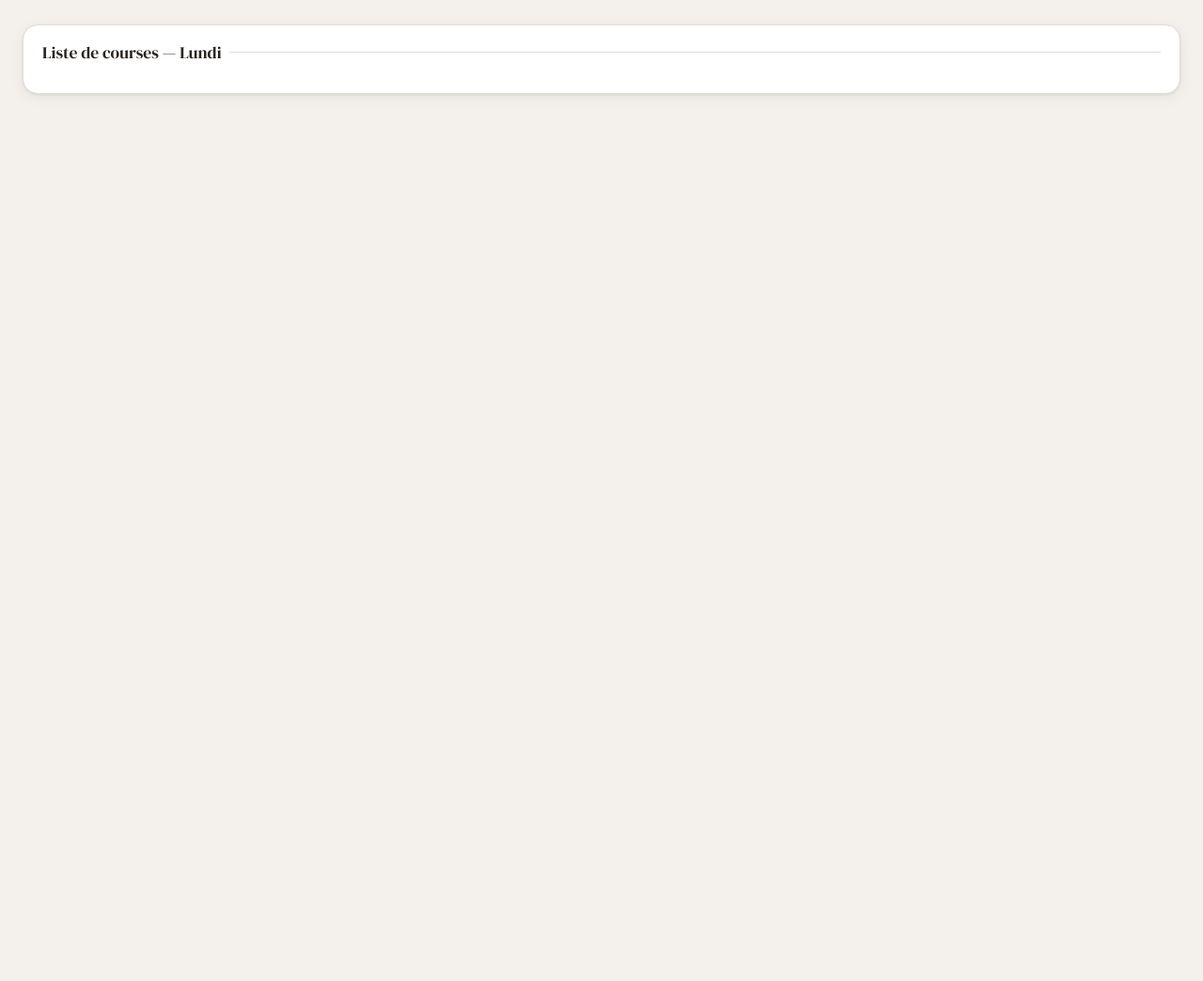
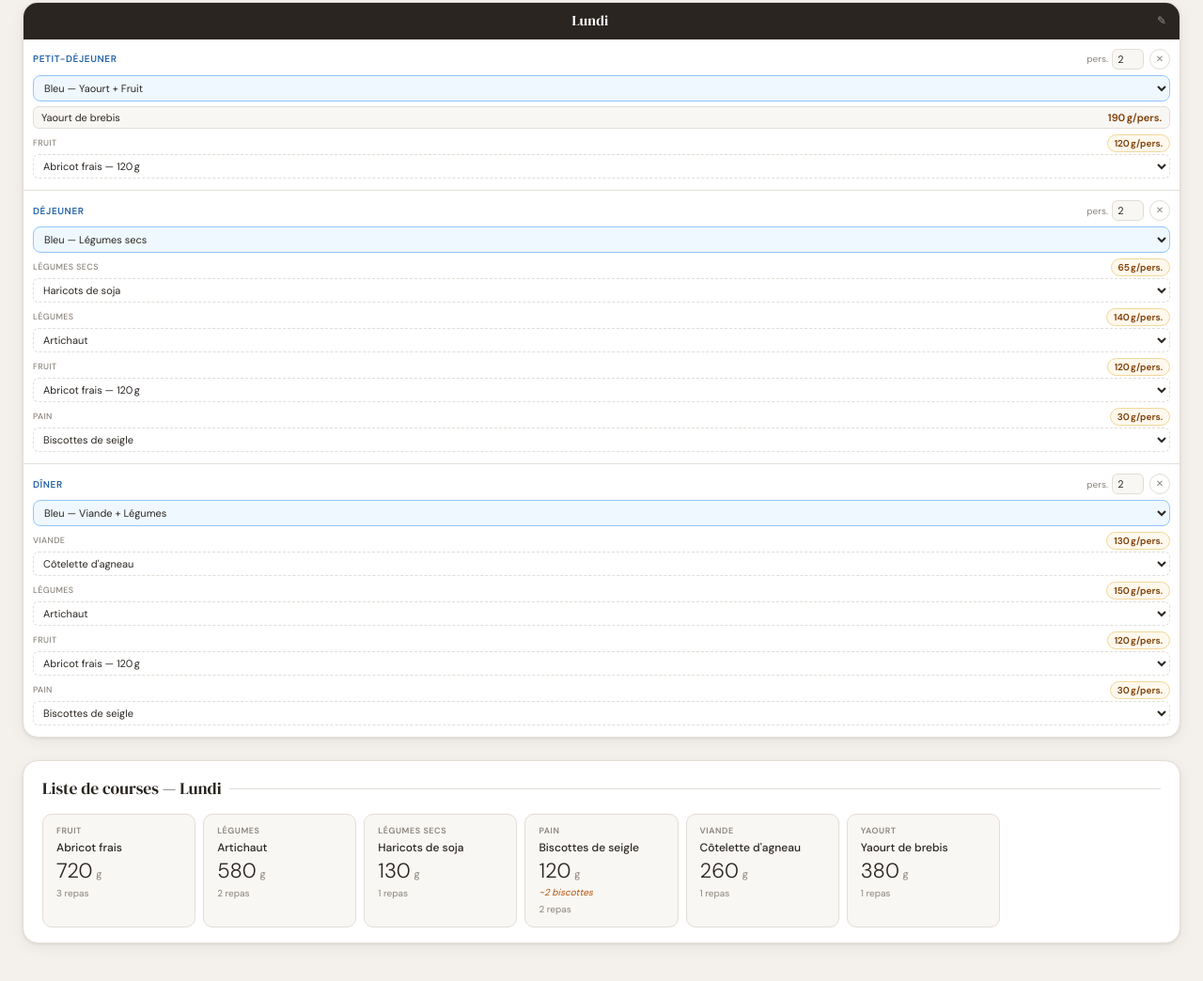
Before and after one commit to kalw/meal-plans, a website: page index.html in a window 1280 px wide. Shown: the part 296-1340 px from the top of the page at 94% size. Before the commit the page ends 800 px from the top, so only its background shows below. Drawn offline with Linux system fonts and the light colour scheme.

Commit message:
fix: defer state initialisation until after _initData resolves
DAYS was not yet populated when the inline state object was defined,
causing 'DAYS is not iterable' at page load.

Replaced the inline state literal with makeDefaultState() called
inside the Promise.all callback, after _initData() has populated DAYS.

```diff
--- a/index.html
+++ b/index.html
@@ -1268,7 +1268,10 @@
       return _core.activeList(phase, fam, state ? state.disabled : new Set());
     }
 
-    let state = {
+    let state;
+
+    function makeDefaultState() {
+      return {
         phase: '2',
         activeDays: [0],
         dayLabels: [...DAYS],
@@ -1281,6 +1284,7 @@
           }
         }))
       };
+    }
 
     function toggleIngr(fam, ing) {
       const key = ingrKey(fam, ing);
@@ -1815,6 +1819,7 @@
         window._menusData = menusData;
         document.getElementById('langSelect').value = _savedLang;
         _core._initData(ingredientsData, menusData, localeData);
+        state = makeDefaultState();
         const restored = loadState();
         if (restored) document.getElementById('globalPhase').value = state.phase;
         renderWeek();
```
Lines whose indentation alone changed are shown as unchanged.
